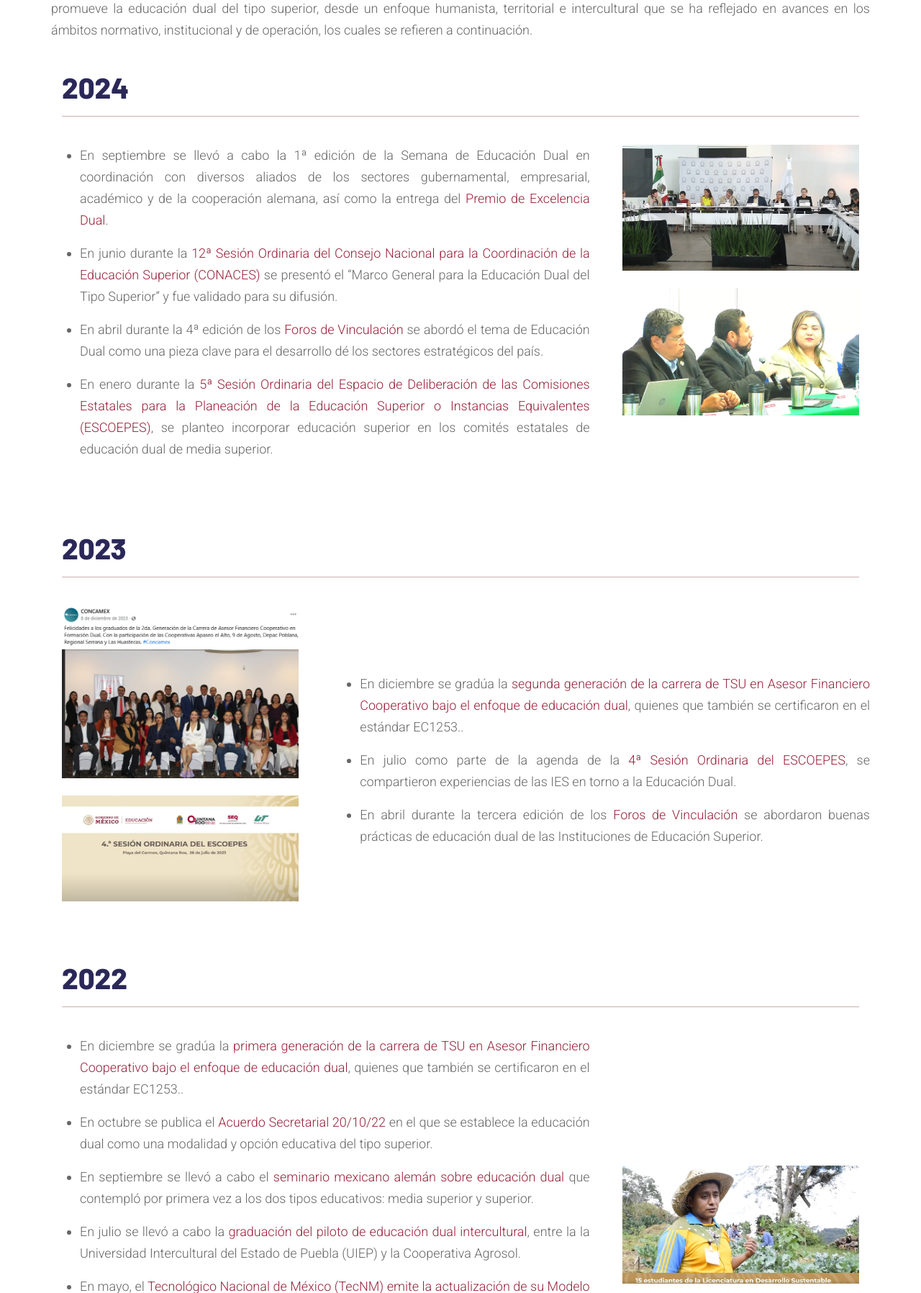
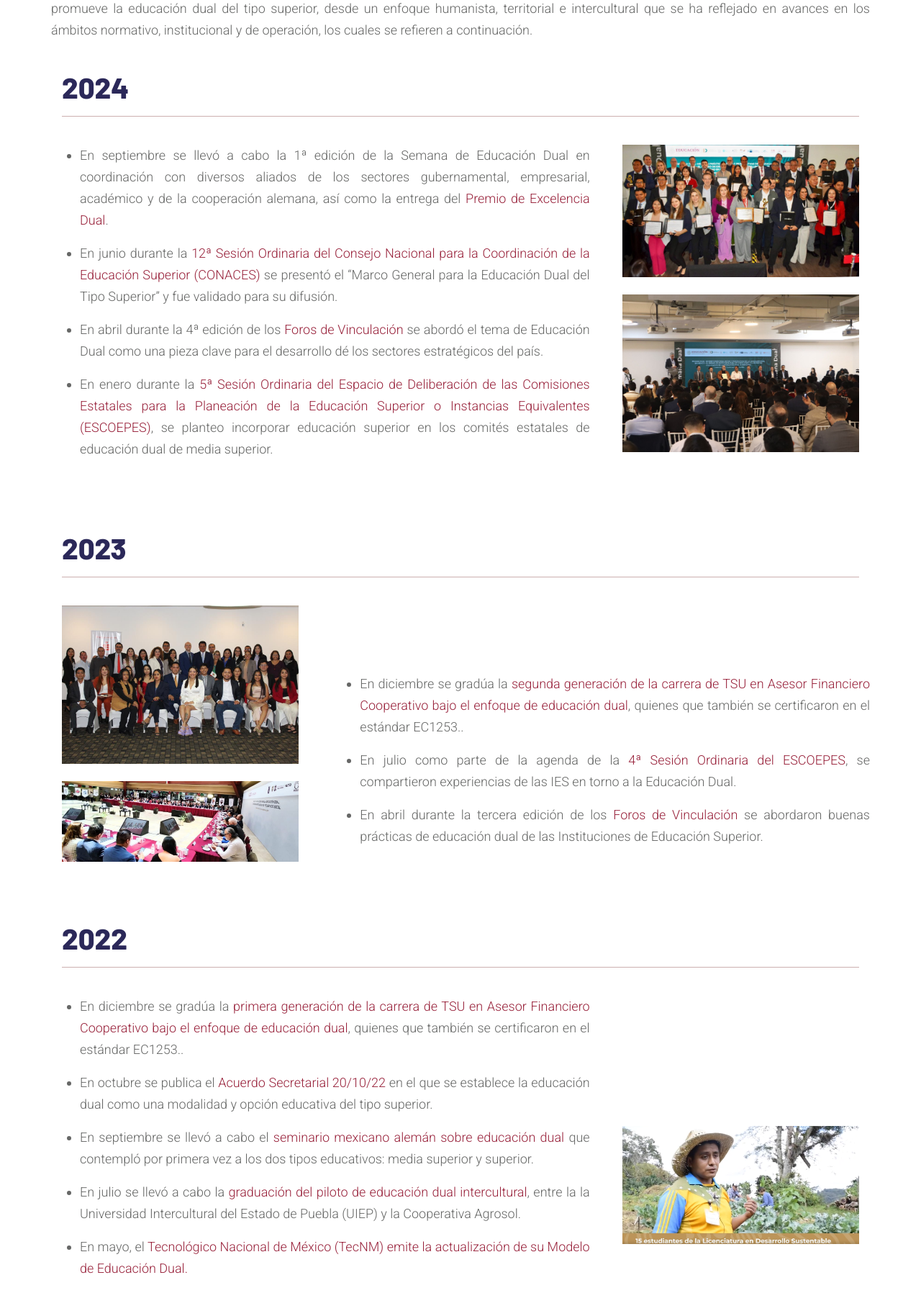
Before and after one commit to xasg/educaciondualsuperior, a PHP site: page /historia.html in a window 1280 px wide. Shown: the part 304-2100 px from the top of the page at 72% size. Run offline with PHP 8.4, Linux system fonts and the light colour scheme; some libraries are stand-ins or nearby versions; grey boxes are pictures that could not be loaded.

Commit message:
cambios  index
se ralizaron cambios en imagenes

```diff
--- a/historia.html
+++ b/historia.html
@@ -122,10 +122,10 @@
 
             <div class="col-md-4" style="padding-top: 2%">
                     <div class="col-md-12">
-                         <img src="img/avances/2sesion.png">
+                         <img src="img/avances/2sesion.jpeg">
                     </div><br>
                     <div class="col-md-12">
-                         <img src="img/avances/5sesion.png">
+                         <img src="img/avances/5sesion.jpeg">
                     </div>
             </div>
 
@@ -144,10 +144,10 @@
 
             <div class="col-md-4" style="padding-top: 2%">
                     <div class="col-md-12">
-                         <img src="img/avances/2generacion.png">
+                         <img src="img/avances/2generacion.jpg">
                     </div><br>
                     <div class="col-md-12">
-                         <img src="img/avances/4_sesion.png">
+                         <img src="img/avances/4_sesion.jpg">
                     </div>
             </div>
 
@@ -275,7 +275,7 @@
 
            <div class="col-md-4" style="padding-top: 2%">
                     <div class="col-md-12">
-                         <img src="img/avances/1seminario.png">
+                         <img src="img/avances/dual2019.jpeg">
                     </div>
             </div>
 
--- a/index.php
+++ b/index.php
@@ -81,9 +81,7 @@ $unidad=$rep_unidad['unidad'];**/
             <button class="close-button" onclick="toggleWhatsAppPopup()">X</button>
             <h2 class="text-light">¡Hola!</h2>
             <p class="text-light" >Gracias por visitar nuestro sitio web. ¿Cómo podemos ayudarte hoy?</p>
-
             <textarea class="input-field" id="whatsappMessage" placeholder="Escribe tu mensaje"></textarea>
-
             <button class="send-button" onclick="sendWhatsAppMessage()">Enviar</button>
             <button class="send-button" onclick="clearWhatsAppMessage()">Limpiar</button>
           </div>
@@ -381,7 +379,7 @@ $unidad=$rep_unidad['unidad'];**/
   <div class="col-md-3 text-center">
     <div class="service-box mt-5 mx-auto">
       <img src="img/icons/3.png" class="">
-      <h1 class="counter tipo" style="color: #fff;">241</h1>
+      <h1 class="counter tipo" style="color: #fff;">683</h1>
       <h3 style="color: #fff;"><strong>Programas Educativos</strong></h3>
     </div>
   </div>
@@ -389,7 +387,7 @@ $unidad=$rep_unidad['unidad'];**/
    <div class="col-md-3 text-center">
     <div class="service-box mt-5 mx-auto">
       <img src="img/icons/4.png" class="">
-      <h1 class="counter tipo" style="color: #fff;">3,869</h1>
+      <h1 class="counter tipo" style="color: #fff;">1780</h1>
       <h3 style="color: #fff;"><strong>Unidades económicas</strong></h3>
     </div>
   </div>
```
Also changed, not shown: img/avances/2generacion.jpg (added), img/avances/2sesion.jpeg (added), img/avances/4_sesion.jpg (added), img/avances/5sesion.jpeg (added), img/avances/dual2019.jpeg (added).
